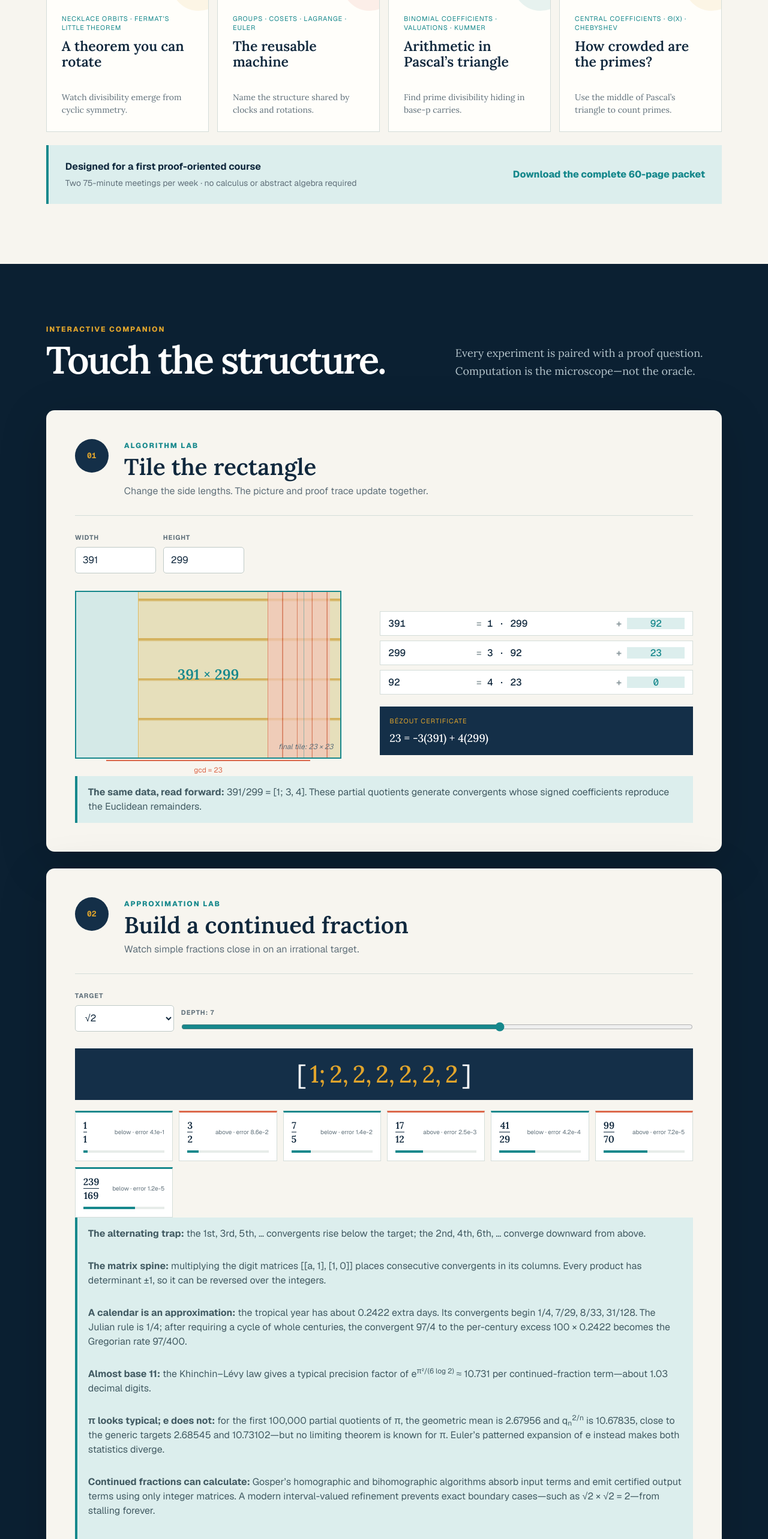
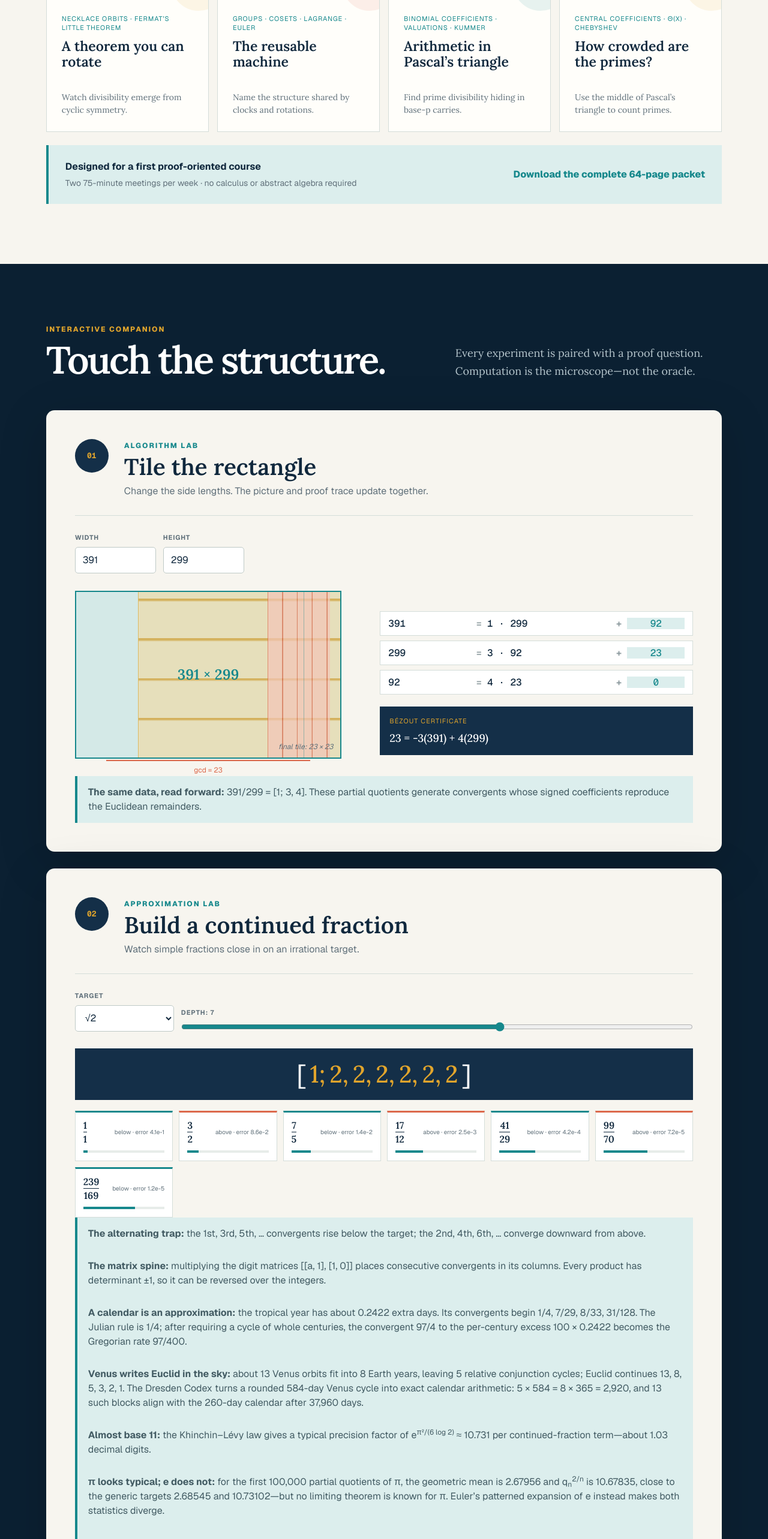
Before and after one commit to igorrivin/math-courses, a Next.js app in the folder number-theory/website/: page / in a window 1280 px wide. Shown: the part 1511-4077 px from the top of the page at 60% size. Built offline with nearby package versions, Linux system fonts and the light colour scheme.

Commit message:
Add Venus astronomy appendix

```diff
--- a/number-theory/website/app/page.tsx
+++ b/number-theory/website/app/page.tsx
@@ -150,6 +150,7 @@ function ContinuedFractionLab() {
       <p className="observation"><b>The alternating trap:</b> the 1st, 3rd, 5th, … convergents rise below the target; the 2nd, 4th, 6th, … converge downward from above.</p>
       <p className="observation"><b>The matrix spine:</b> multiplying the digit matrices [[a, 1], [1, 0]] places consecutive convergents in its columns. Every product has determinant ±1, so it can be reversed over the integers.</p>
       <p className="observation"><b>A calendar is an approximation:</b> the tropical year has about 0.2422 extra days. Its convergents begin 1/4, 7/29, 8/33, 31/128. The Julian rule is 1/4; after requiring a cycle of whole centuries, the convergent 97/4 to the per-century excess 100 × 0.2422 becomes the Gregorian rate 97/400.</p>
+      <p className="observation"><b>Venus writes Euclid in the sky:</b> about 13 Venus orbits fit into 8 Earth years, leaving 5 relative conjunction cycles; Euclid continues 13, 8, 5, 3, 2, 1. The Dresden Codex turns a rounded 584-day Venus cycle into exact calendar arithmetic: 5 × 584 = 8 × 365 = 2,920, and 13 such blocks align with the 260-day calendar after 37,960 days.</p>
       <p className="observation"><b>Almost base 11:</b> the Khinchin–Lévy law gives a typical precision factor of e<sup>π²/(6 log 2)</sup> ≈ 10.731 per continued-fraction term—about 1.03 decimal digits.</p>
       <p className="observation"><b>π looks typical; e does not:</b> for the first 100,000 partial quotients of π, the geometric mean is 2.67956 and q<sub>n</sub><sup>2/n</sup> is 10.67835, close to the generic targets 2.68545 and 10.73102—but no limiting theorem is known for π. Euler’s patterned expansion of e instead makes both statistics diverge.</p>
       <p className="observation"><b>Continued fractions can calculate:</b> Gosper’s homographic and bihomographic algorithms absorb input terms and emit certified output terms using only integer matrices. A modern interval-valued refinement prevents exact boundary cases—such as √2 × √2 = 2—from stalling forever.</p>
@@ -307,7 +308,7 @@ export default function Home() {
       <section className="section course-section" id="course">
         <div className="section-heading"><div><p className="eyebrow">The course</p><h2>One idea unlocks the next.</h2></div><p>The sequence is a proof journey, not a catalogue: algorithms become structures, structures become symmetry, and symmetry becomes information about primes.</p></div>
         <div className="chapter-grid">{chapters.map((c) => <article className={`chapter-card ${c.accent}`} key={c.n}><span>{c.n}</span><p>{c.topic}</p><h3>{c.title}</h3><em>{c.blurb}</em></article>)}</div>
-        <div className="course-cta"><div><strong>Designed for a first proof-oriented course</strong><span>Two 75-minute meetings per week · no calculus or abstract algebra required</span></div><a href="/course-packet.pdf">Download the complete 60-page packet</a></div>
+        <div className="course-cta"><div><strong>Designed for a first proof-oriented course</strong><span>Two 75-minute meetings per week · no calculus or abstract algebra required</span></div><a href="/course-packet.pdf">Download the complete 64-page packet</a></div>
       </section>
 
       <section className="section labs-section" id="labs">
```
Also changed, not shown: 1 other file (tests, documents, lock files or other folders).
